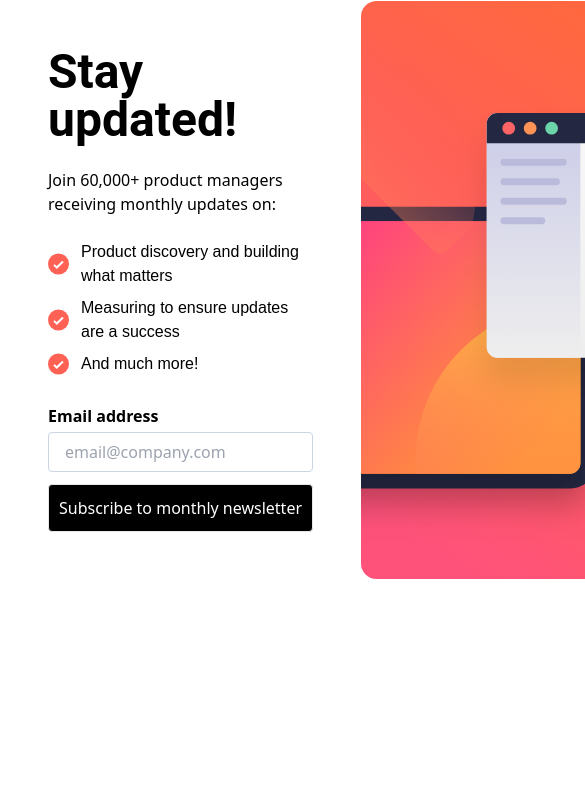
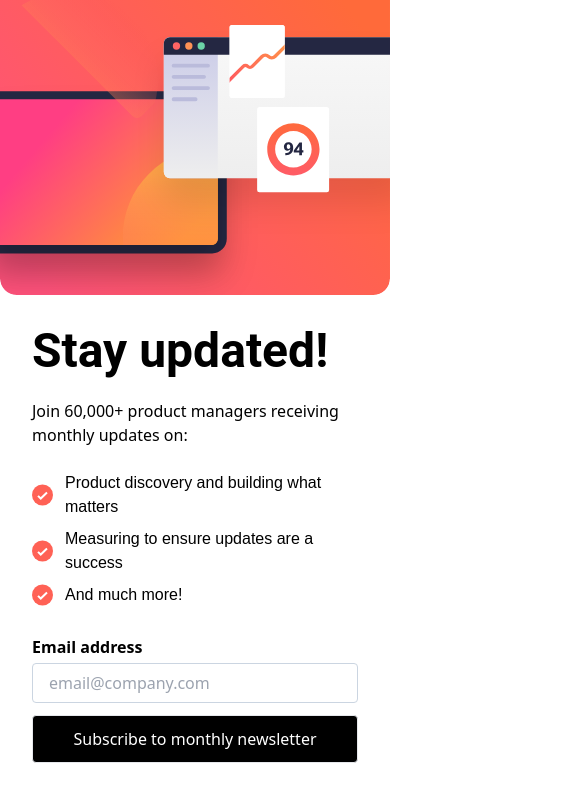
Before and after one commit to rebisha/ts-tw-webpack-starter, a React app: page / in a window 390 px wide. Shown: the top 802 px of the page, 585 px wide, since content can reach past the window. Built offline with nearby package versions, Linux system fonts and the light colour scheme.

Commit message:
Add success message and responsive design

```diff
--- a/src/components/SignUp/SignUp.tsx
+++ b/src/components/SignUp/SignUp.tsx
@@ -1,13 +1,33 @@
 import React from "react";
 import { withSignUp } from "./withSignUp";
+import SignUpSuccess from "./SignUpSuccess";
 import checkIcon from "../../static/assets/check.svg";
 import desktopImage from "../../static/assets/signup-desktop.svg";
+import mobileImage from "../../static/assets/signup-mobile.svg";
 
-const SignUp = withSignUp(({ email, error, handleChange, handleSubmit, success, updates }) => {
+const SignUp = withSignUp(
+  ({
+    email,
+    error,
+    handleChange,
+    handleSubmit,
+    success,
+    setSuccess,
+    updates,
+  }) => {
     return (
-    <div className="flex justify-between">
-      <div className="p-12">
-        <h1 className="font-display text-5xl font-bold mb-6">Stay updated!</h1>
+      <div>
+        {!success ? (
+          <div className="flex justify-evenly flex-col md:flex-row">
+            <img
+              src={mobileImage}
+              alt="mobile-illustration"
+              className="block md:hidden"
+            />
+            <div className="p-8 md:p-12">
+              <h1 className="font-display text-5xl font-bold mb-6">
+                Stay updated!
+              </h1>
               <p className="mb-5">
                 Join 60,000+ product managers receiving monthly updates on:
               </p>
@@ -35,19 +55,29 @@ const SignUp = withSignUp(({ email, error, handleChange, handleSubmit, success,
                   onChange={handleChange}
                   value={email}
                 />
-          {error !== undefined ? <p className="font-body text-orange-600 mb-3">{error}</p> : null}
+                {error !== undefined ? (
+                  <p className="font-body text-orange-600 mb-3">{error}</p>
+                ) : null}
                 <button
-            className="border rounded bg-black text-white h-12"
+                  className="border rounded bg-black text-white h-12 hover:bg-orange-700"
                   onClick={handleSubmit}
                 >
                   Subscribe to monthly newsletter
                 </button>
               </div>
             </div>
-
-      <img src={desktopImage} alt="desktop-illustration" />
+            <img
+              src={desktopImage}
+              alt="desktop-illustration"
+              className="hidden md:block"
+            />
+          </div>
+        ) : (
+          <SignUpSuccess email={email} setSuccess={setSuccess} />
+        )}
       </div>
     );
-})
+  }
+);
 
 export default SignUp;
--- /dev/null
+++ b/src/components/SignUp/SignUpSuccess.tsx
@@ -0,0 +1,32 @@
+import React, { Dispatch, SetStateAction } from "react"
+import iconSuccess from "../../static/assets/success.svg"
+
+type SignUpSuccessProps = {
+  email: string
+  setSuccess: Dispatch<SetStateAction<boolean>>
+}
+
+const SignUpSuccess = ({ email, setSuccess }: SignUpSuccessProps) => {
+  return (
+    <div className="flex flex-col p-12">
+      <img src={iconSuccess} alt="success" className="w-10 mb-8" />
+      <h1 className="font-display text-5xl font-bold mb-6">
+        Thanks for subscribing!
+      </h1>
+      <p className="font-body mb-3">
+        A confirmation email has been sent to{" "}
+        <span className="font-bold">{email}</span>. Please open it and click the
+        button inside to confirm subscription.
+      </p>
+      <button
+        className="border rounded bg-black text-white h-12 hover:bg-orange-700"
+        onClick={() => setSuccess(false)}
+        type="button"
+      >
+        Dismiss message
+      </button>
+    </div>
+  );
+};
+
+export default SignUpSuccess
--- a/src/components/SignUp/withSignUp.tsx
+++ b/src/components/SignUp/withSignUp.tsx
@@ -1,4 +1,4 @@
-import React, { FC, FormEvent, useState } from "react";
+import React, { Dispatch, FC, FormEvent, SetStateAction, useState } from "react";
 import { z } from "zod"
 
 type SignUpInputProps = {
@@ -11,6 +11,7 @@ type SignUpOutputProps = SignUpInputProps & {
   handleChange: ({ target: { value } }) => void;
   handleSubmit: (e: FormEvent<HTMLButtonElement>) => void
   success: boolean
+  setSuccess: Dispatch<SetStateAction<boolean>>
   updates: string[];
 };
 
@@ -42,6 +43,7 @@ export const withSignUp =
           })
         } else {
           setError(undefined);
+          setSuccess(true)
         }
       }
 
@@ -51,5 +53,5 @@ export const withSignUp =
 
       Component.displayName = name;
 
-      return <Component email={email} error={error} handleChange={handleChange} handleSubmit={handleSubmit} success={success} updates={updates} />;
+      return <Component email={email} error={error} handleChange={handleChange} handleSubmit={handleSubmit} success={success} setSuccess={setSuccess} updates={updates} />;
   };
```
Also changed, not shown: src/static/assets/success.svg (added). Lines whose indentation alone changed are shown as unchanged.
